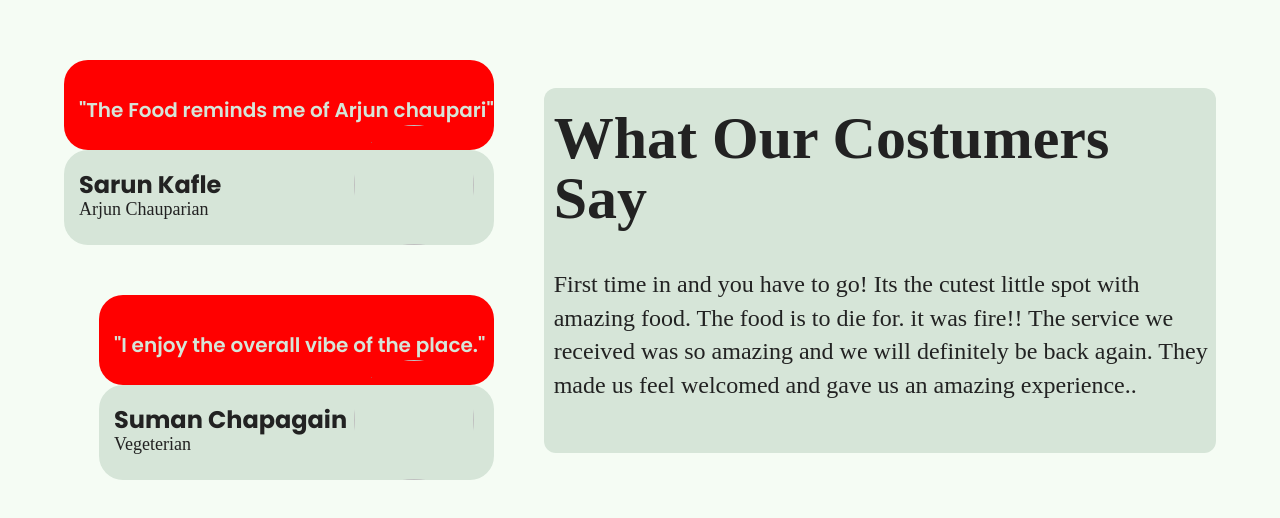
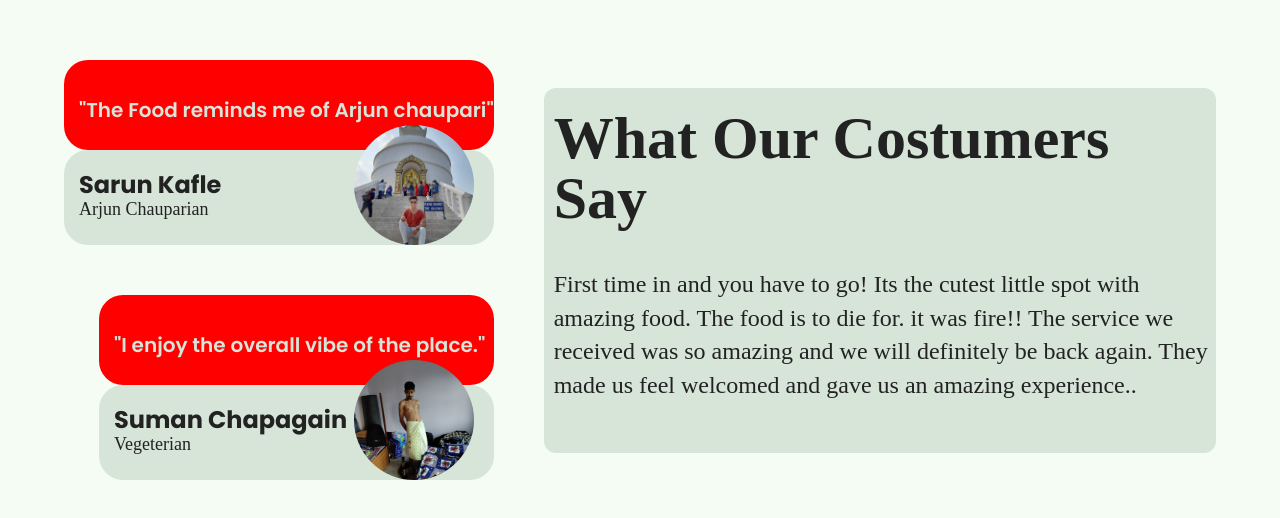
Before and after one commit to headshigh/Tastyplus, a plain HTML site: page index.html in a window 1280 px wide. Shown: the part 3545-4063 px from the top of the page. Drawn offline with nearby package versions, Linux system fonts and the light colour scheme.

Commit message:
Update index.html

```diff
--- a/index.html
+++ b/index.html
@@ -286,7 +286,7 @@
             autoplay
             muted
             loop
-            src="../shaif-s-cuisine-starter_files/shaif-s-cuisine-starter_files/images/resturant.mp4"
+            src="shaif-s-cuisine-starter_files\images\resturant.mp4"
           ></video>
 
           <section class="text" data-aos="fade-up">
@@ -315,7 +315,7 @@
             </div>
             <div class="testimonial-image-wrapper">
               <img class="sarun"
-                src="../shaif-s-cuisine-starter_files/shaif-s-cuisine-starter_files/images/sarun.jpg"
+                src="shaif-s-cuisine-starter_files\images\sarun.jpg"
                 alt=""
               />
             </div>
@@ -332,7 +332,7 @@
             </div>
             <div class="testimonial-image-wrapper">
               <img class="sarun"
-                src="../shaif-s-cuisine-starter_files/shaif-s-cuisine-starter_files/images/summan.jpg"
+                src="shaif-s-cuisine-starter_files\images\summan.jpg"
                 alt=""
               />
             </div>
```
